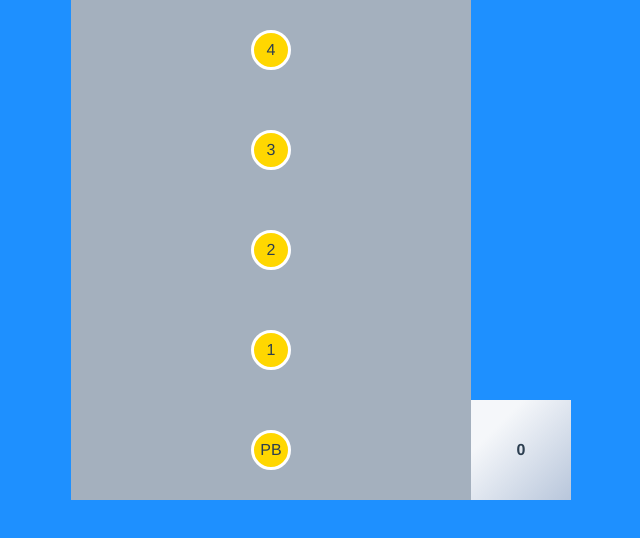
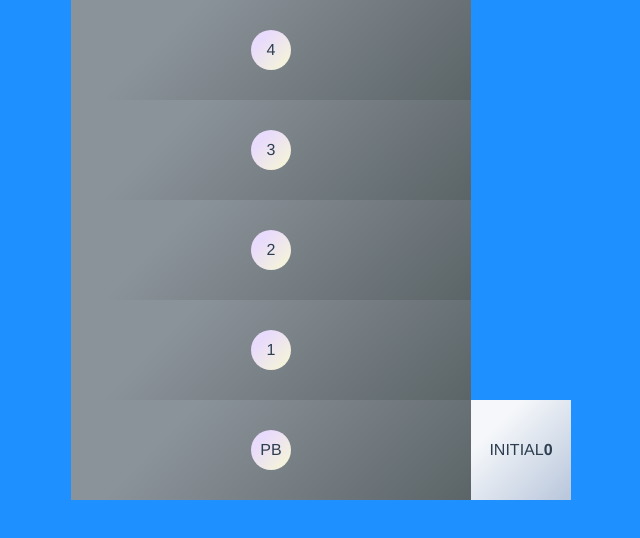
Before and after one commit to ericlifs/vue-elevator, a Vue app: page / in a window 1280 px wide. Shown: the top 538 px of the page, without its empty margins (369-1009 px from the left). Built offline with nearby package versions, Linux system fonts and the light colour scheme.

Commit message:
Add first version of working elevator states

```diff
--- a/package.json
+++ b/package.json
@@ -9,6 +9,7 @@
   },
   "dependencies": {
     "core-js": "^3.6.4",
+    "gsap": "^3.2.6",
     "vue": "^2.6.11",
     "vuex": "^3.4.0"
   },
--- a/src/components/Building.vue
+++ b/src/components/Building.vue
@@ -1,7 +1,7 @@
 <template>
   <section class="building">
     <div class="building__floor" v-for="floor in floorsArray" :key="floor">
-      <button class="floor__button button--flat" v-on:click="queueRequest(floor)" type="button">
+      <button class="floor__button button--flat" v-on:click="goToFloor(floor)" type="button">
         {{floor ? floor : 'PB'}}
       </button>
     </div>
@@ -26,7 +26,7 @@ export default {
     },
   },
   methods: {
-    ...mapActions(['queueRequest'])
+    ...mapActions(['goToFloor'])
   }
 }
 </script>
@@ -41,15 +41,16 @@ export default {
       height: 100px;
       display: flex;
       align-items: center;
-      background: #a4b0be;
       justify-content: center;
+      background-color: #5b6467;
+      background-image: linear-gradient(315deg, #5b6467 0%, #8b939a 74%);
 
       .floor__button {
         width: 40px;
         height: 40px;
         border-radius: 50%;
-        border: 3px solid white;
-        background: gold;
+        background-color: #f8f9d2;
+        background-image: linear-gradient(315deg, #f8f9d2 0%, #e8dbfc 74%);
       }
     }
   }
--- a/src/components/Elevator.vue
+++ b/src/components/Elevator.vue
@@ -1,15 +1,37 @@
 <template>
-  <section class="elevator">
+  <section class="elevator" ref="elevator">
+    <label>{{status}}</label>
     <label class="elevator__current-floor">{{currentFloor}}</label>
   </section>
 </template>
 
 <script>
-import { mapGetters } from 'vuex'
+import { mapGetters, mapActions } from 'vuex'
+import { TimelineLite } from 'gsap'
+
+const timeline = new TimelineLite()
 
 export default {
   name: 'elevator',
-  computed: { ...mapGetters(['currentFloor']) }
+  computed: { ...mapGetters(['currentFloor', 'status']) },
+  watch: {
+    currentFloor() {
+      this.goToCurrentFloor();
+    }
+  },
+  methods: {
+    ...mapActions(['onTravelEnded']),
+    goToCurrentFloor() {
+      const { elevator } = this.$refs;
+
+      timeline.to(elevator, {
+        y: `${(this.currentFloor * -100)}px`,
+        duration: 1.5,
+        onComplete: this.onTravelEnded,
+        onCompleteParams: [this.currentFloor],
+      });
+    }
+  }
 }
 </script>
 
--- /dev/null
+++ b/src/store/modules/elevator-status.js
@@ -0,0 +1,5 @@
+export default {
+  INITIAL: 'INITIAL',
+  ON_TRAVEL: 'ON_TRAVEL',
+  WAITING_FOR_INPUT: 'WAITING_FOR_INPUT',
+}
--- a/src/store/modules/elevator.js
+++ b/src/store/modules/elevator.js
@@ -1,5 +1,8 @@
+import ELEVATOR_STATUS from './elevator-status'
+
 const state = {
   currentFloor: 0,
+  status: ELEVATOR_STATUS.INITIAL,
   queue: [],
 }
 
@@ -7,24 +10,24 @@ const getters = {
   currentFloor: state => state.currentFloor,
   isQueueEmpty: state => state.queue.length === 0,
   firstFromQueue: state => state.queue[0],
+  status: state => state.status
 }
 
 const actions = {
-  queueRequest: ({ commit, getters }, floor) => {
-    // As the queue is empty, the elevator can go directly to the selected floor
-    if (getters.isQueueEmpty) {
-      // Here it should start directly
-    }
-
-    // As the elevator is currently going to a floor, we must queue the request
-    if (floor !== getters.currentFloor && floor !== getters.firstFromQueue) {
-      commit('queueRequest', floor)
-    }
+  goToFloor: ({ commit }, floor) => {
+    commit('goToFloor', floor)
+    commit('setStatus', ELEVATOR_STATUS.ON_TRAVEL)
+  },
+  onTravelEnded: ({ commit }, floor) => {
+    const nextStatus = floor ? ELEVATOR_STATUS.WAITING_FOR_INPUT : ELEVATOR_STATUS.INITIAL
+    commit('setStatus', nextStatus)
   }
 }
 
 const mutations = {
-  queueRequest: (state, floor) => state.queue.push(floor)
+  removeFirstFromQueue: (state) => state.queue.shift(),
+  goToFloor: (state, floor) => state.currentFloor = floor,
+  setStatus: (state, status) => state.status = status
 }
 
 export default {
```
Also changed, not shown: 1 other file (tests, documents, lock files or other folders).
